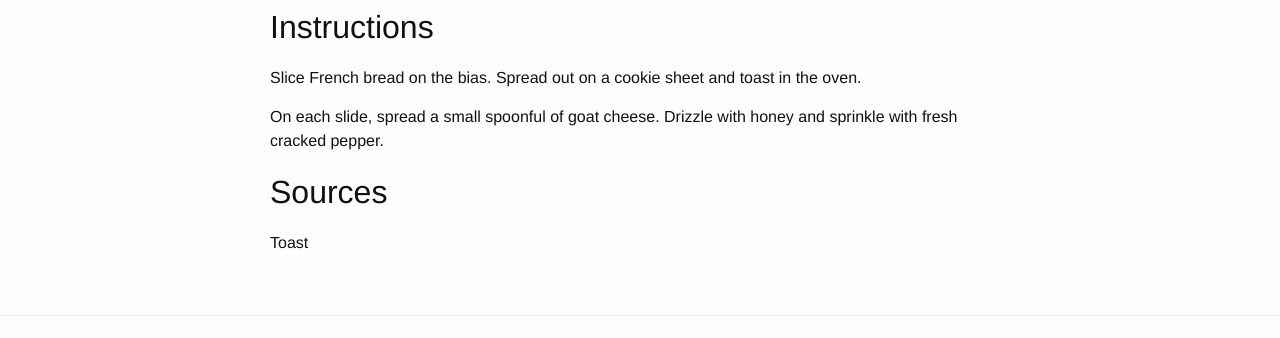
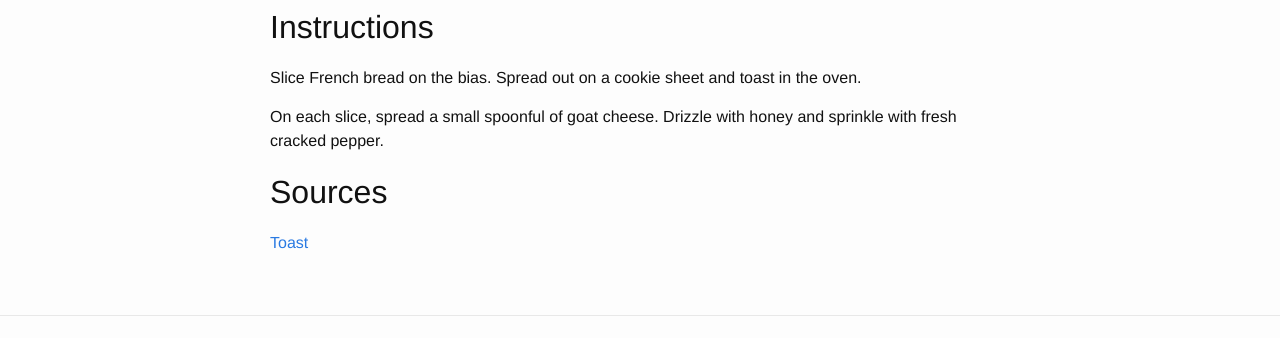
Before and after one commit to ardell/recipes, a Jekyll site: the page built from _posts/2017-01-10-goat-cheese-crostinis.markdown, in a window 1280 px wide. Shown: the part 413-751 px from the top of the page. Built offline with Jekyll 4.4.1, drawn with Linux system fonts in a browser that asks for light colours.

Commit message:
Update goat cheese crostinis recipe.

```diff
--- a/_posts/2017-01-10-goat-cheese-crostinis.markdown
+++ b/_posts/2017-01-10-goat-cheese-crostinis.markdown
@@ -17,9 +17,9 @@ Instructions
 Slice French bread on the bias. Spread out on a cookie sheet and toast in the
 oven.
 
-On each slide, spread a small spoonful of goat cheese. Drizzle with honey and
+On each slice, spread a small spoonful of goat cheese. Drizzle with honey and
 sprinkle with fresh cracked pepper.
 
 Sources
 ------
-Toast
+[Toast](https://www.toast-fivepoints.com)
```
